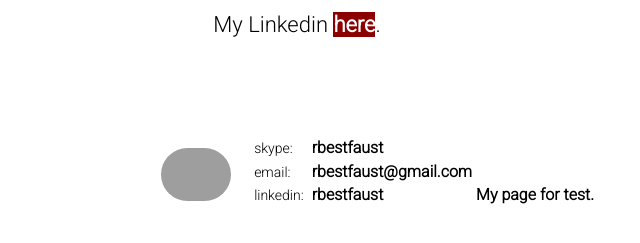
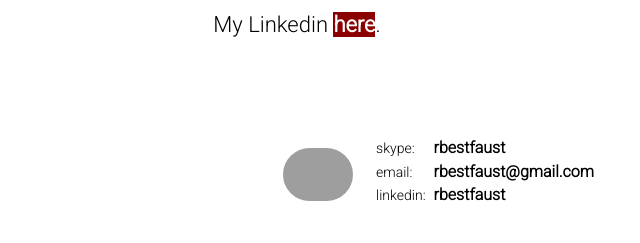
Before and after one commit to rbestfaust/rbestfaust.github.io, a plain HTML site: page index.html in a window 1280 px wide. Shown: the part 265-508 px from the top of the page, without its empty margins (343-983 px from the left). Drawn offline with Linux system fonts and the light colour scheme; grey boxes are pictures that could not be loaded.

Commit message:
remove test page

```diff
--- a/index.html
+++ b/index.html
@@ -42,10 +42,7 @@
 					</td>
 					<td>
 						<a href="https://www.linkedin.com/in/rbestfaust">rbestfaust</a>
-					</td>
-						<td>
-						<a href="https://rbestfaust.github.io/test.html">My page for test.</a>
-					</td>
+
 				</tr>
 			</table>
 		</div>
```
Also changed, not shown: test.html (deleted, +0 -12 lines).
